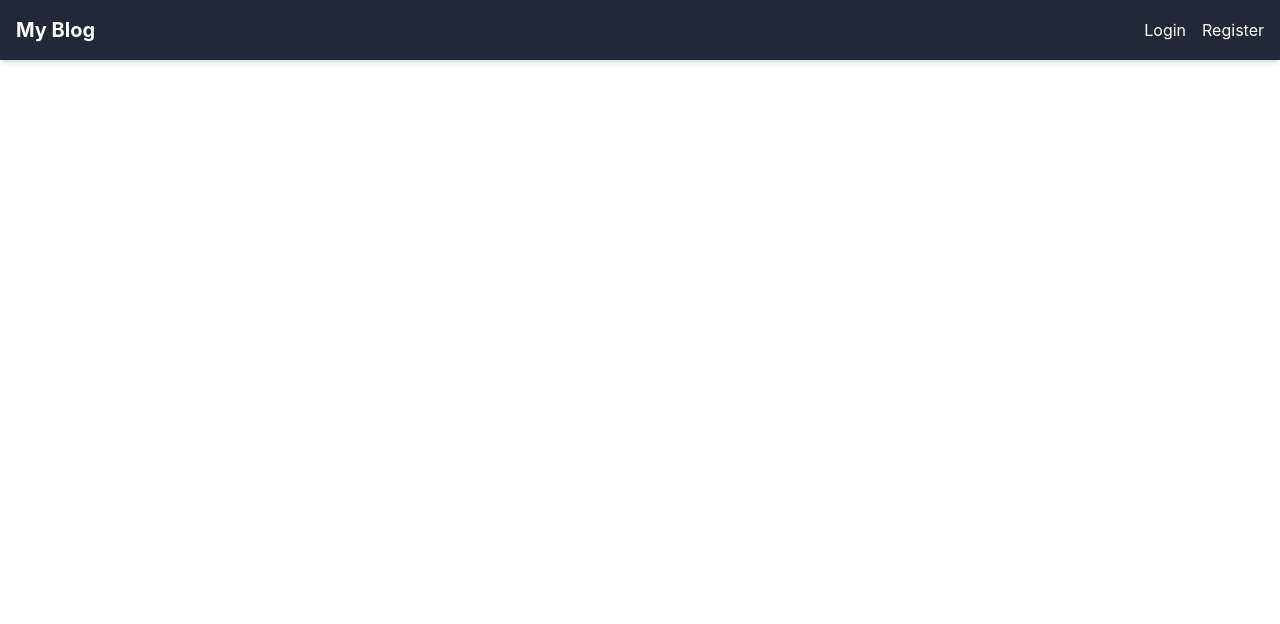
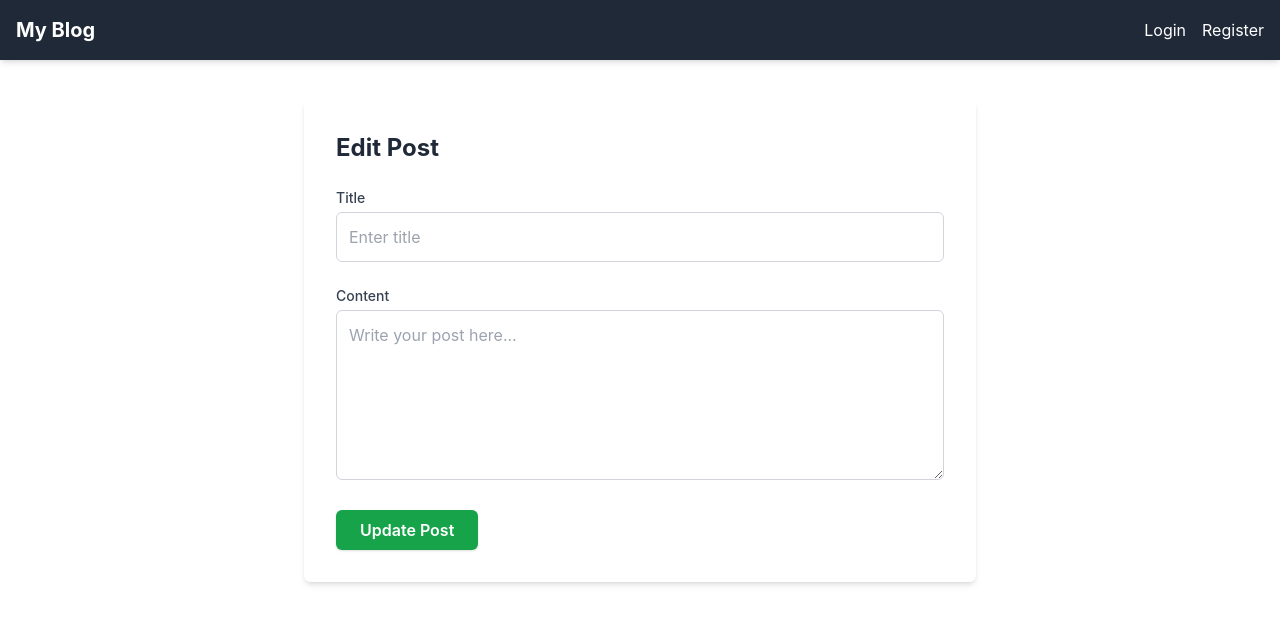
Before and after one commit to Diako999/blog_api_frontend, a React (Create React App) app: page /edit/1 in a window 1280 px wide. Shown: the top 624 px of the page. Built offline with nearby package versions, Linux system fonts and the light colour scheme; no server answers.

Commit message:
completing editpost page

```diff
--- a/src/App.js
+++ b/src/App.js
@@ -5,6 +5,7 @@ import CreatePost from "./pages/CreatePost";
 import Navbar from "./components/Navbar";
 import Register from './pages/Register';
 import Login from './pages/Login';
+import EditPost from './pages/EditPost'
 function App() {
   return (
     <Router>
@@ -15,6 +16,8 @@ function App() {
         <Route path="/create" element={<CreatePost />} />
         <Route path="/register" element={<Register />} />
         <Route path="/login" element={<Login />} />
+        <Route path="/edit/:id" element={<EditPost />} />
+
       </Routes>
     </Router>
   );
--- a/src/pages/EditPost.jsx
+++ b/src/pages/EditPost.jsx
@@ -42,7 +42,7 @@ function EditPost() {
   return (
 <div className="max-w-2xl mx-auto mt-10 p-8 bg-white shadow-md rounded-md">
   <h2 className="text-2xl font-bold mb-6 text-gray-800">Edit Post</h2>
-  <form onSubmit={handleSubmit} className="space-y-6">
+  <form onSubmit={handleUpdate} className="space-y-6">
     <div>
       <label className="block text-sm font-medium text-gray-700 mb-1">Title</label>
       <input
```
